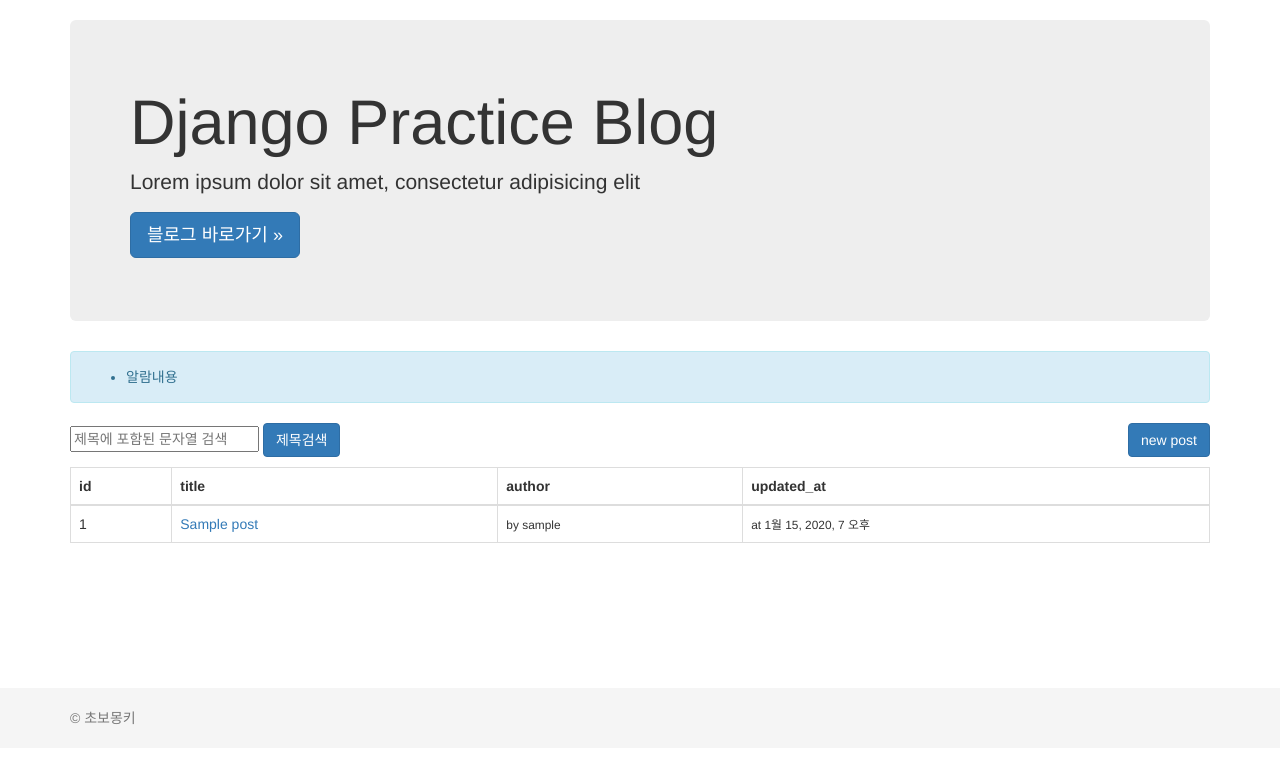
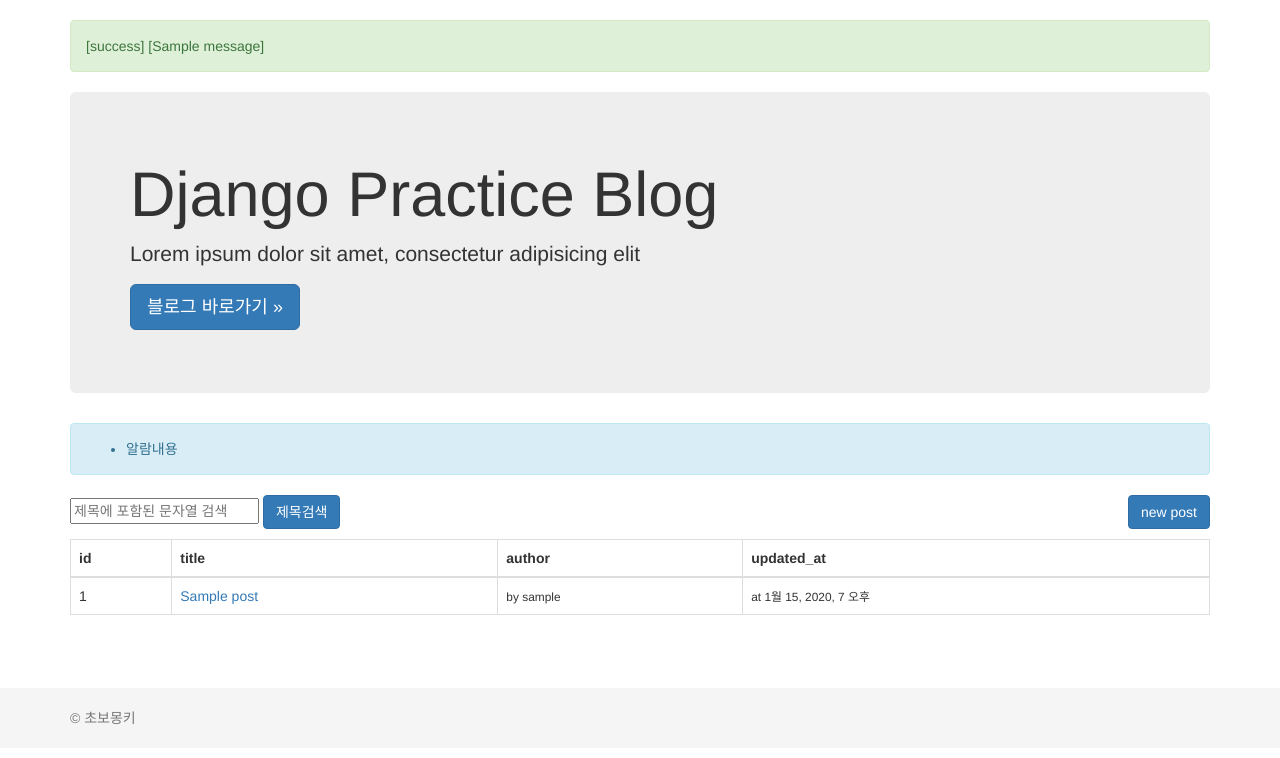
Before and after one commit to wayhome25/askdjango, a Django app: page /blog/ in a window 1280 px wide. Shown: the part 52-810 px from the top of the page. Run offline with Django 3.2, Linux system fonts and the light colour scheme; tables that the repository leaves empty hold one stand-in row (values such as "Sample post"); one stand-in notice (Sample message) is shown; some libraries are stand-ins or nearby versions.

Commit message:
message framework의 level/tags 설정 변경 template 내 message에 bootstrap3 스타일 적용

```diff
--- a/blog/views.py
+++ b/blog/views.py
@@ -1,4 +1,5 @@
 # blog/views.py
+from django.contrib import messages
 from django.shortcuts import render, redirect, get_object_or_404
 from .models import Post
 from .forms import PostForm
@@ -7,6 +8,7 @@
     qs = Post.objects.all()
 
     q = request.GET.get('q', '') # GET request의 get 인자중에 q 가 있으면 가져오고, 없으면 빈 문자열
+
     if q:
         qs = qs.filter(title__icontains=q)
 
@@ -28,6 +30,7 @@
 		form = PostForm(request.POST, request.FILES)
 		if form.is_valid():
 			post = form.save()
+			messages.success(request, '새 포스팅을 저장했어요!') # 메시지 등록 => 소비코드는 template에 넣는다
 			return redirect(post) # post.get_absolute_url() => post detail
 	else:
 		form = PostForm()
@@ -43,6 +46,7 @@
 		form = PostForm(request.POST, request.FILES, instance=post)
 		if form.is_valid():
 			post = form.save()
+			messages.success(request, '포스팅을 수정했습니다.')
 			return redirect(post)
 	else:
 		form = PostForm(instance=post)
--- a/mysite/settings.py
+++ b/mysite/settings.py
@@ -39,6 +39,7 @@
     'django.contrib.staticfiles',
     # 'debug_toolbar',
     'accounts',
+	'bootstrap3',
     'django_extensions',
     'blog',
 	'dojo',
@@ -129,3 +130,8 @@
 
 # debug_toolbar 세팅
 # INTERNAL_IPS = ["127.0.0.1"]
+
+from django.contrib.messages import constants
+
+MESSAGE_LEVEL = constants.DEBUG # 지금부터 debug 레벨의 message를 남길 수 있음
+MESSAGE_TAGS = {constants.ERROR: 'danger'}
--- a/requirements.txt
+++ b/requirements.txt
@@ -3,6 +3,7 @@
 bleach (2.0.0)
 decorator (4.0.11)
 Django (1.11)
+django-bootstrap3 (8.2.3)
 django-debug-toolbar (1.7)
 django-extensions (1.7.8)
 entrypoints (0.2.2)
--- a/templates/layout.html
+++ b/templates/layout.html
@@ -61,7 +61,16 @@
 			</div>
 		</div>
 	</nav>
-
+	{% if messages %}
+		<div class="container">
+		{% for message in messages %}
+			<div class="alert alert-{{ message.tags }}">
+				[{{ message.tags }}]
+				[{{ message.message }}]
+			</div>
+		{% endfor %}
+		</div>
+	{% endif %}
 
 	{% block content %} {% endblock %} {# 하단 footer#}
 	<div id="page-footer">
```
